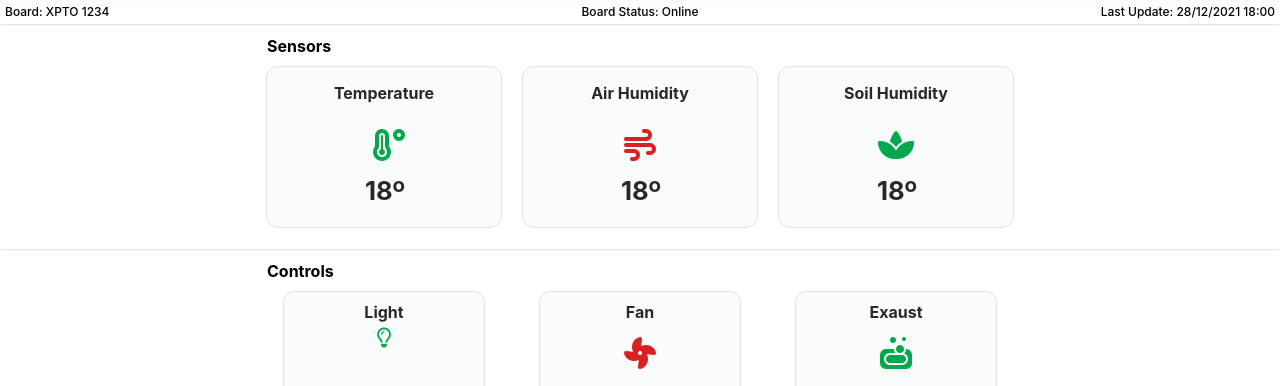
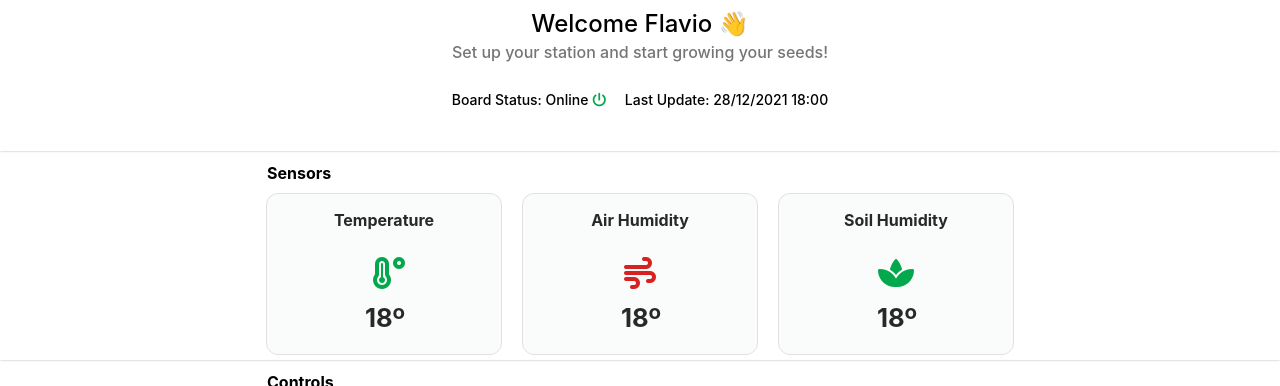
Before and after one commit to FlavioHPOliveira/cannadesign, a plain HTML site: page index.html in a window 1280 px wide. Shown: the part 101-487 px from the top of the page. Drawn offline with Linux system fonts and the light colour scheme.

Commit message:
status updated

```diff
--- a/css/header.css
+++ b/css/header.css
@@ -3,7 +3,7 @@ header {
   justify-content: space-between;
   align-items: center;
   font-size: 14px;
-  padding: 15px 10%;
+  padding: 5px 10%;
   color: #949090;
   box-shadow: 0 1px 3px 0 rgb(0 0 0 / 4%), 0 1px 1px 0 rgb(0 0 0 / 4%),
     0 2px 1px -1px rgb(0 0 0 / 4%);
--- a/css/status.css
+++ b/css/status.css
@@ -1,10 +1,53 @@
 .status {
   display: flex;
-  flex-wrap: wrap;
+  flex-flow: column wrap;
   justify-content: space-around;
+  align-items: center;
   font-size: 12px;
+
   box-shadow: 0 1px 3px 0 rgb(0 0 0 / 4%), 0 1px 1px 0 rgb(0 0 0 / 4%),
     0 2px 1px -1px rgb(0 0 0 / 4%);
+}
+
+.status__welcome {
+  margin-top: 30px;
+  margin-bottom: 10px;
+}
+
+.status__welcome h2 {
+  display: flex;
+  flex-flow: wrap column;
+  align-items: center;
+
+  font-size: 24px;
+  font-weight: 500;
+}
+
+.status__welcome h3 {
+  margin-top: 4px;
+  font-size: 16px;
+  color: #757575;
+  font-weight: inherit;
+}
+
+.status__content {
+  margin-bottom: 25px;
+}
+
+.status__content h4 {
+  font-size: 14px;
+  font-weight: inherit;
+}
+
+.status__content ul {
+  display: flex;
+  flex-flow: row nowrap;
+  justify-content: space-between;
+  align-items: center;
+}
+
+.status__content li {
+  flex: 1 0 1;
 }
 
 .status p {
--- a/css/styles.css
+++ b/css/styles.css
@@ -5,6 +5,13 @@ body {
     Helvetica, Arial, sans-serif, Apple Color Emoji, Segoe UI Emoji,
     Segoe UI Symbol;
   font-weight: 500;
+}
+
+h2,
+h3,
+ul {
+  margin: 0px;
+  padding: 0px;
 }
 
 main {
--- a/index.html
+++ b/index.html
@@ -39,9 +39,17 @@
   <main>
 
     <section class="status">
-      <p>Board: XPTO 1234</p>
-      <p>Board Status: Online</p>
-      <p>Last Update: 28/12/2021 18:00</p>
+      <div class="status__welcome">
+        <h2>Welcome Flavio  👋</h2>
+        <h3>Set up your station and start growing your seeds!</h3>
+      </div>
+      <div class="status__content">
+        <ul>
+          <h4>Board Status: Online <span class="fas fa-solid fa-power-off color__green"> </span> &nbsp&nbsp&nbsp Last Update: 28/12/2021 18:00</h4>
+
+        </ul>
+      </div>
+
     </section>
 
     <section class="main">
```
